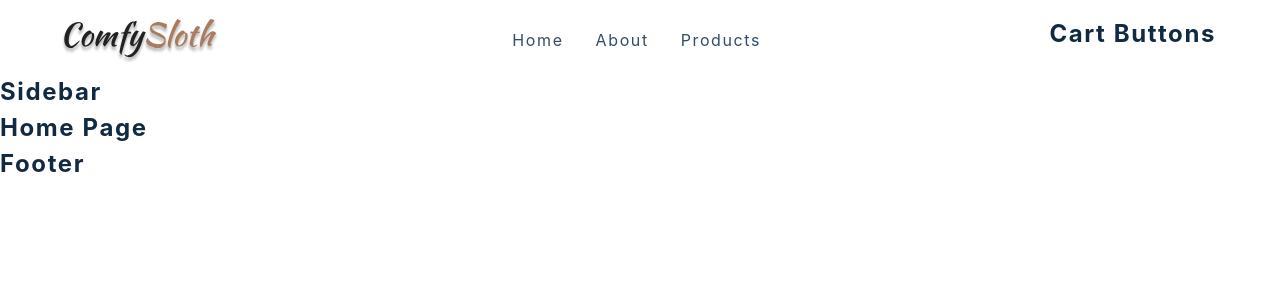
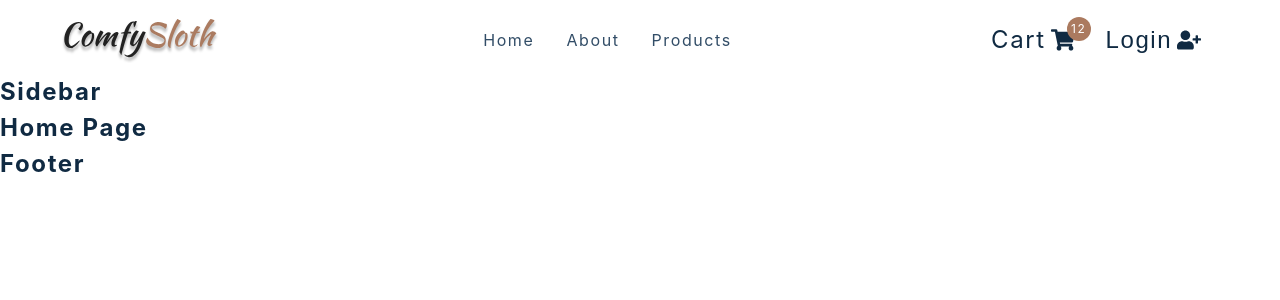
Before and after one commit to mhasanrabbi/comfy-store, a React (Create React App) app: page / in a window 1280 px wide. Shown: the top 300 px of the page. Built offline with nearby package versions, Linux system fonts and the light colour scheme.

Commit message:
cart buttons

```diff
--- a/src/components/CartButtons.js
+++ b/src/components/CartButtons.js
@@ -7,7 +7,20 @@
 import { useUserContext } from '../context/user_context'
 
 const CartButtons = () => {
-  return <h4>cart buttons </h4>
+  return (
+    <Wrapper className="cart-btn-wrapper">
+      <Link to="/cart" className="cart-btn">
+        Cart
+        <span className="cart-container">
+          <FaShoppingCart/>
+          <span className="cart-value">12</span>
+        </span>
+      </Link>
+      <button type="button" className="auth-btn">
+        Login <FaUserPlus />
+      </button>
+    </Wrapper>
+  )
 }
 
 const Wrapper = styled.div`
```
